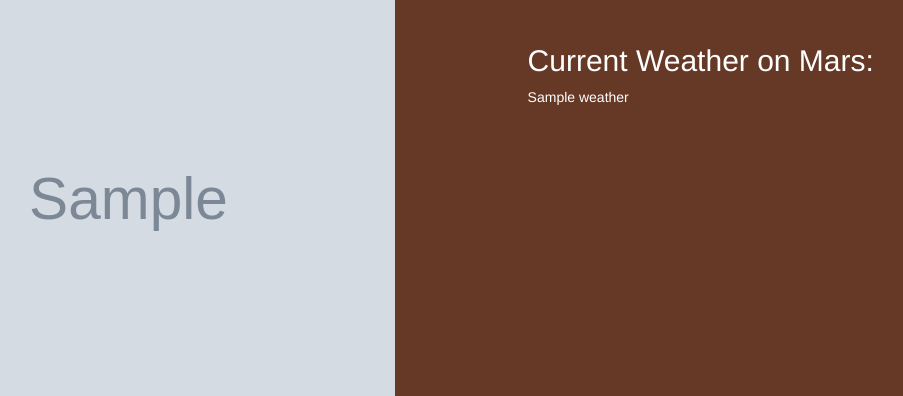
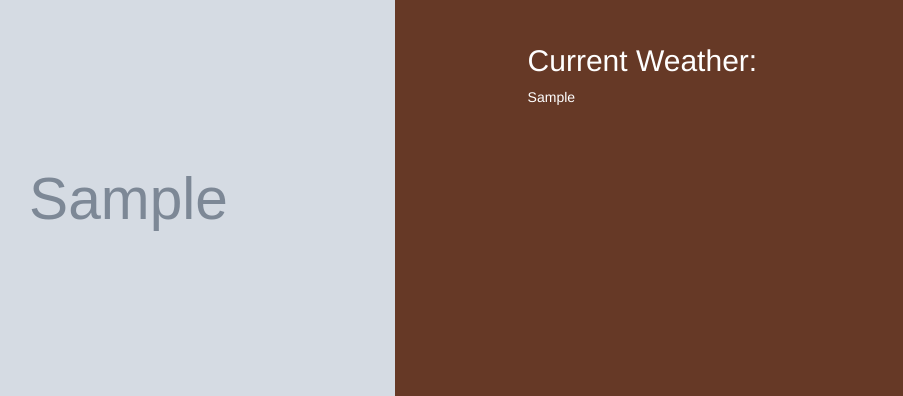
Before and after one commit to eyamini/web-scraping-challenge, a Flask app: template Missions_to_Mars/templates/index.html in a window 1280 px wide. Shown: the part 425-821 px from the top of the page, without its empty margins (138-1041 px from the left). Run offline with Flask 2, Linux system fonts and the light colour scheme; the template is opened without the code that fills it: most values are stand-ins (such as "Sample title", 1, 10 or a date in 2020); grey boxes marked "Sample" are stand-in pictures; parts of the project's set-up code (start-up, migrations or seed data) failed here and were passed over; some libraries are stand-ins or nearby versions.

Commit message:
Update index.html

```diff
--- a/Missions_to_Mars/templates/index.html
+++ b/Missions_to_Mars/templates/index.html
@@ -24,9 +24,9 @@
 <div class="container-fluid">
   <div class="row" style="background-color: #FFDDCD;">
     <div class="col-md-6" style="padding: 5%;">
-      <h2>Latest Mars News:</h2>
-      <h3>{{ mars.news_title }}</h3>
-      <p>{{ mars.news_paragraph }}</p>
+      <h2>Latest  News:</h2>
+      <h3>{{ mars_news_title }}</h3>
+      <p>{{ mars_news_text }}</p>
     </div>
     <div class="col-md-6 text-center">
       <img src="../static/news.png" style="width: 300px; height: 300px;">
@@ -37,11 +37,11 @@
 <div class="container-fluid">
   <div class="row" style="background-color: #663926; color: white;">
     <div class="col-md-6" style="padding: 0%;">
-      <img src="{{ mars.featured_image }}" class="img-fluid" style="max-width: 100%; height: 400px;">
+      <img src="{{ mars_featured_image }}" class="img-fluid" style="max-width: 100%; height: 400px;">
     </div>
     <div class="col-md-6" style="padding: 2%;">
-      <h2>Current Weather on Mars:</h2>
-      <p>{{ mars.weather }}</p>
+      <h2>Current Weather:</h2>
+      <p>{{ mars_weather }}</p>
     </div>
   </div>
 </div>
@@ -50,7 +50,7 @@
   <div class="row" style="background-color: #FF9E76;">
     <div class="col-md-6" style="padding-left: 3%;">
       <h2>Mars Facts</h2>
-      <p>{{ mars.mars_facts|safe }}</p>
+      <p>{{ mars_facts}}</p>
     </div>
     <div class="col-md-6 text-center">
       <img src="../static/mars.png" style="width: 400px; height: 400px;">
@@ -60,9 +60,9 @@
 <!-- Hemispheres -->
 <div class="container-fluid" style="background-color: #99857A;">
 <div class="row">
-  <h1 class="text-center">Hemispheres of Mars</h1>
+  <h1 class="text-center">Hemispheres</h1>
   <br>
-{% for dict in mars.hemispheres %}
+{% for dict in mars_hemispheres %}
     <div class="col-md-6 text-center">
       <div class="card text-center" style="width: 32rem;">
         <img class="card-img-top text-center" id="scale_id" src="{{ dict.img_url }}">
```
